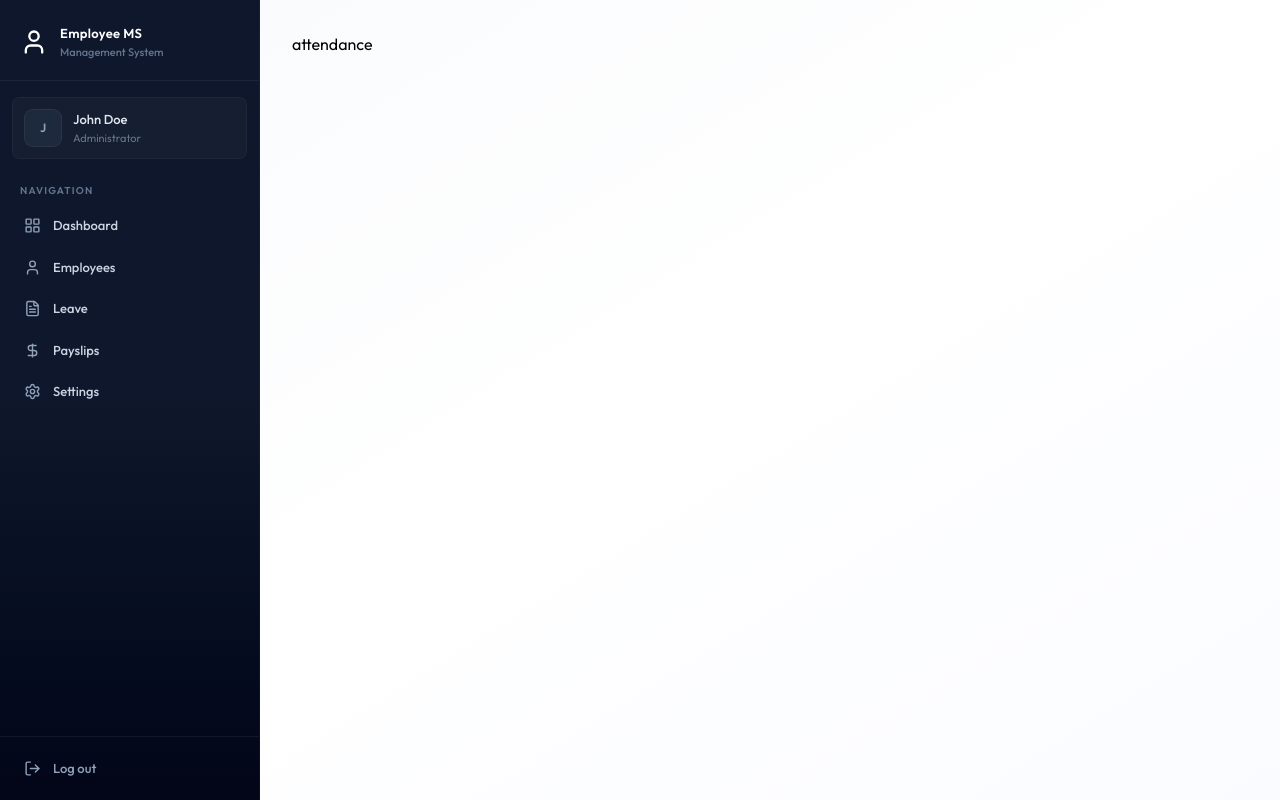
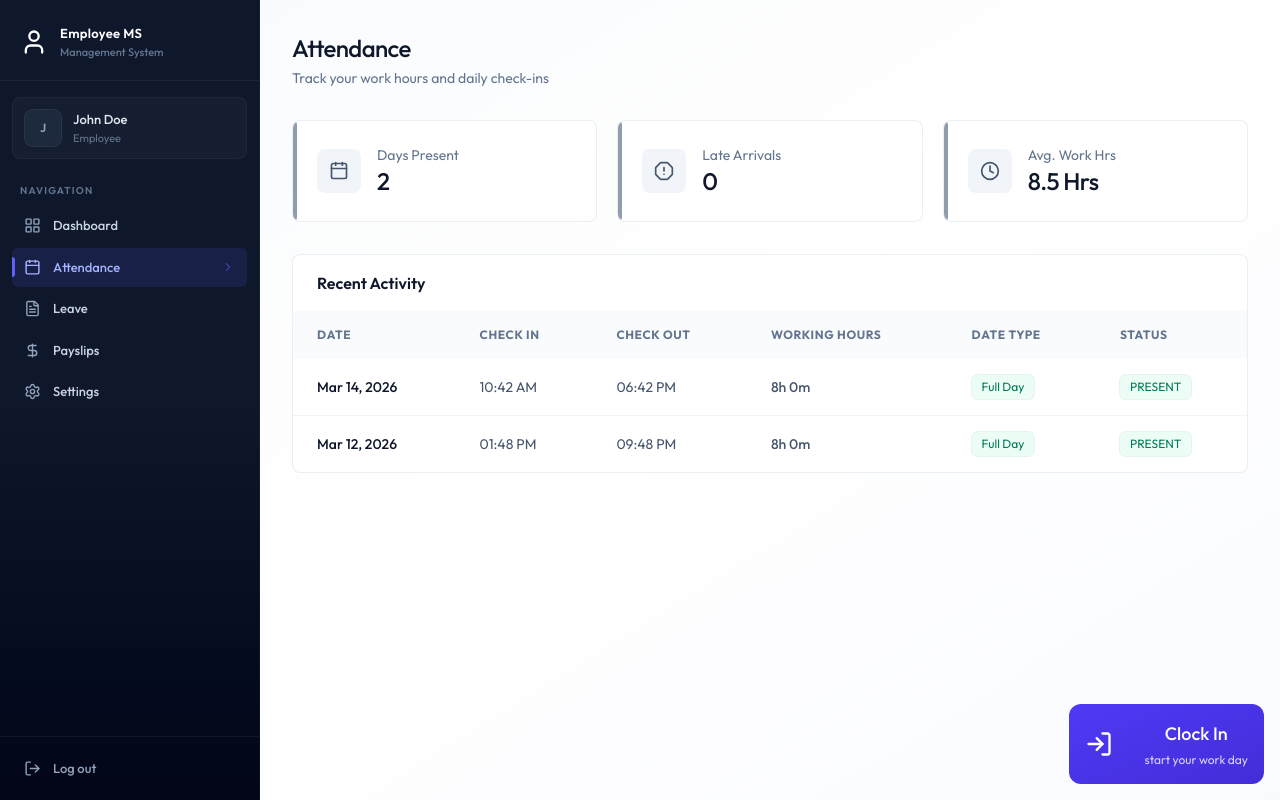
Before and after one commit to Akash-Behera-123/Employee-Management-System, a React (Vite) app in the folder client/: page /attendance in a window 1280 px wide. Built offline with nearby package versions, Linux system fonts and the light colour scheme.

Commit message:
Attendance page done

```diff
--- a/client/package.json
+++ b/client/package.json
@@ -11,6 +11,7 @@
   },
   "dependencies": {
     "@tailwindcss/vite": "^4.2.2",
+    "date-fns": "^4.1.0",
     "lucide-react": "^1.8.0",
     "react": "^19.2.4",
     "react-dom": "^19.2.4",
--- a/client/src/components/Sidebar.jsx
+++ b/client/src/components/Sidebar.jsx
@@ -19,7 +19,7 @@ const Sidebar = () => {
         setMobileOpen(false)
     }, [pathname])
 
-    const role = "ADMIN" || "EMPLOYEE";
+    const role = "" || "EMPLOYEE";
 
     const navItems = [
         { name: "Dashboard", href: "/dashboard", icon: LayoutGridIcon },
--- /dev/null
+++ b/client/src/components/attendance/AttendanceHistory.jsx
@@ -0,0 +1,67 @@
+import React from 'react'
+import { getDayTypeDisplay, getWorkingHoursDisplay } from '../../assets/assets'
+import {format} from 'date-fns'
+
+const AttendanceHistory = ({history}) => {
+  return (
+    <div className='card overflow-hidden'>
+        <div className='px-6 py-4 border-slate-100'>
+            <h3 className='font-semibold text-slate-900'>Recent Activity</h3>
+        </div>
+        <div className='overflow-x-auto'>
+             <table className='table-modern'>
+                 <thead>
+                    <tr>
+                      <th className='px-6 py-4'>Date</th>
+                      <th className='px-6 py-4'>Check In</th>
+                      <th className='px-6 py-4'>Check Out</th>
+                      <th className='px-6 py-4'>Working Hours</th>
+                      <th className='px-6 py-4'>Date Type</th>
+                      <th className='px-6 py-4'>Status</th>
+                    </tr>
+                 </thead>
+                 <tbody>
+                    {history.length===0?(
+                      <tr>
+                          <td colSpan={6} className='text-center py-12 text-slate-400'>
+                             No records found
+                          </td>
+                      </tr>
+                    ): (
+                      history.map((record)=>{
+                        const dateType = getDayTypeDisplay(record)
+                        return (
+                          <tr key={record._id||record.id}>
+                            <td className='px-6 py-4 font-medium text-slate-900'>
+                              {format(new Date(record.date),"MMM dd, yyyy")}
+                            </td>
+
+                            <td className='px-6 py-4 text-slate-600'>
+                              {record.checkIn ?format(new Date(record.checkIn),"hh:mm a"):"-"}
+                            </td>
+                             <td className='px-6 py-4 text-slate-600'>
+                              {record.checkOut ?format(new Date(record.checkOut),"hh:mm a"):"-"}
+                            </td>
+                             <td className='px-6 py-4 text-slate-600 font-medium'>
+                               {getWorkingHoursDisplay(record)}
+                            </td>
+                            <td className='px-6 py-4'>
+                              {dateType.label!== "-"? <span className={`badge ${dateType.className}`}>{dateType.label}</span>:"-"}
+                            </td>
+                              <td className='px-6 py-4'>
+                               <span className={`badge ${record.status==="PRESENT"?"badge-success": record.status==="LATE" ?"badge-warning":"badge-danger"}`}>
+                                {record.status}
+                               </span>
+                            </td>
+                          </tr>
+                        )
+                      })
+                    )}
+                 </tbody>
+             </table>
+        </div>
+    </div>
+  )
+}
+
+export default AttendanceHistory
--- /dev/null
+++ b/client/src/components/attendance/AttendanceStats.jsx
@@ -0,0 +1,33 @@
+import { AlertOctagon, CalendarIcon, ClockIcon } from 'lucide-react';
+import React from 'react'
+
+const AttendanceStats = ({ history }) => {
+    const totalPresent = history.filter((h) => h.status === "PRESENT" || h.status === "LATE").length;
+
+    const totalLate = history.filter((h) => h.status === "LATE").length;
+
+    const stats = [
+        { label: "Days Present", value: totalPresent, icon: CalendarIcon },
+        { label: "Late Arrivals", value: totalLate, icon: AlertOctagon },
+        { label: "Avg. Work Hrs", value: "8.5 Hrs", icon: ClockIcon },
+    ]
+
+    return (
+        <div className='grid grid-cols-1 sm:grid-cols-3 gap-4 sm:gap-5 mb-8'>
+            {stats.map((s) => (
+                <div key={s.label} className='card card-hover p-5 sm:p-6 flex items-center gap-4 relative overflow-hidden group'>
+                    <div className='absolute left-0 top-0 bottom-0 w-1 rounded-r-full bg-slate-500/70 group-hover:bg-indigo-500/70' />
+                    <div className='p-3 bg-slate-100 rounded-lg group-hover:bg-indigo-50 transition-colors duration-200'>
+                        <s.icon className="w-5 h-5 text-slate-600 group-hover:text-indigo-600 transition-colors duration-200" />
+                    </div>
+                    <div>
+                        <p className='text-sm text-slate-500'>{s.label}</p>
+                        <p className='text-2xl font-medium text-slate-900 tracking-tight'>{s.value}</p>
+                    </div>
+                </div>
+            ))}
+        </div>
+    )
+}
+
+export default AttendanceStats
--- /dev/null
+++ b/client/src/components/attendance/CheckInButton.jsx
@@ -0,0 +1,41 @@
+import { Loader2Icon, LogInIcon, LogOutIcon } from 'lucide-react'
+import React, { useState } from 'react'
+
+const CheckInButton = ({todayRecord,onAction}) => {
+    const[loading,setLoading]= useState(false)
+
+
+    const handleAttendance = async()=>{
+        setLoading(true)
+        setTimeout(()=>{
+            setLoading(false)
+            onAction()
+        },1000)
+    }
+
+    if(todayRecord?.checkOut){
+        return (
+            <div className='flex flex-col items-center justify-center p-8 bg-slate-50 rounded-2xl border border-slate-200'>
+                <h3 className='text-lg font-bold text-slate-900'>Work Day Completed</h3>
+                <p className='text-slate-500 text-sm mt-1'>Great job! See you tomorrow</p>
+            </div>
+        )
+    }
+
+    const isCheckedIn = !!todayRecord?.isCheckedIn;
+  return (
+    <div className='absolute bottom-4 right-4 flex flex-col z-1'>
+        <button onClick={handleAttendance} disabled={loading} className={`w-full max-w-xs  flex justify-between items-center gap-8 p-4 rounded-xl bg-linear-to-br text-white ${isCheckedIn?"from-slate-700 to-slate-900": "from-indigo-600 to-indigo-700"}`}>
+            {loading ? <Loader2Icon className='size-7 animate-spin'/>:isCheckedIn?
+            <LogOutIcon className='size-7'/>: <LogInIcon className='size-7'/>}
+
+               <div className='relative flex flex-col items-center text-center'>
+                <h2 className='text-lg font-medium mb-1'>{loading ? "Processing...": isCheckedIn?"Clock Out":"Clock In"}</h2>
+                <p className='text-xs opacity-80'>{isCheckedIn?"Click to end your shift":"start your work day"}</p>
+               </div>
+        </button>
+    </div>
+  )
+}
+
+export default CheckInButton
--- a/client/src/pages/Attendance.jsx
+++ b/client/src/pages/Attendance.jsx
@@ -1,9 +1,57 @@
-
+import { useCallback, useEffect, useState } from "react"
+import { dummyAttendanceData } from "../assets/assets"
+import Loading from "../components/Loading"
+import CheckInButton from "../components/attendance/CheckInButton"
+import AttendanceStats from "../components/attendance/AttendanceStats"
+import AttendanceHistory from "../components/attendance/AttendanceHistory"
 
 const Attendance = () => {
+  const [history, setHistory] = useState([])
+  const [loading, setLoading] = useState(true)
+  const [isDeleted, setIsDeleted] = useState(false)
+
+  const fetchData = useCallback(async () => {
+    setHistory(dummyAttendanceData)
+    setTimeout(() => {
+      setLoading(false)
+    }, 100)
+  }, [])
+
+  useEffect(() => {
+    fetchData()
+  }, [fetchData])
+
+  if (loading) return <Loading />
+
+  const today = new Date()
+  today.setHours(0, 0, 0, 0)
+
+  const todayRecord = history.find(
+    (r) => new Date(r.date).toDateString() === today.toDateString()
+  )
+
   return (
-    <div>
-      attendance
+    <div className="animate-fade-in">
+      <div className="page-header">
+        <h1 className="page-title">Attendance</h1>
+        <p className="page-subtitle">
+          Track your work hours and daily check-ins
+        </p>
+      </div>
+
+      {isDeleted?(
+        <div className="mb-8 p-6 bg-rose-50 border border-rose-200 rounded-2xl text-center">
+           <p className="text-rose-600">You can no longer clock in or out because your employee records have been marked as deleted.</p>
+        </div>
+      ):(
+        <div className="mb-8">
+             <CheckInButton todayRecord={todayRecord} onAction={fetchData}/>
+        </div>
+      )}
+
+      <AttendanceStats history={history}/>
+      <AttendanceHistory history={history}/>
+
     </div>
   )
 }
--- a/client/src/pages/Employees.jsx
+++ b/client/src/pages/Employees.jsx
@@ -19,11 +19,11 @@ const Employees = () => {
     setTimeout(() => {
       setLoading(false)
     }, 1000);
-  }, [])
+  }, [selectedDept])
 
   useEffect(() => {
     fetchEmployees();
-  }, [])
+  }, [fetchEmployees])
 
   const filtered = employees.filter((emp) =>
     `${emp.firstName} ${emp.lastName} ${emp.position}`.toLowerCase().includes(search.toLocaleLowerCase())
```
Also changed, not shown: 1 other file (tests, documents, lock files or other folders).
